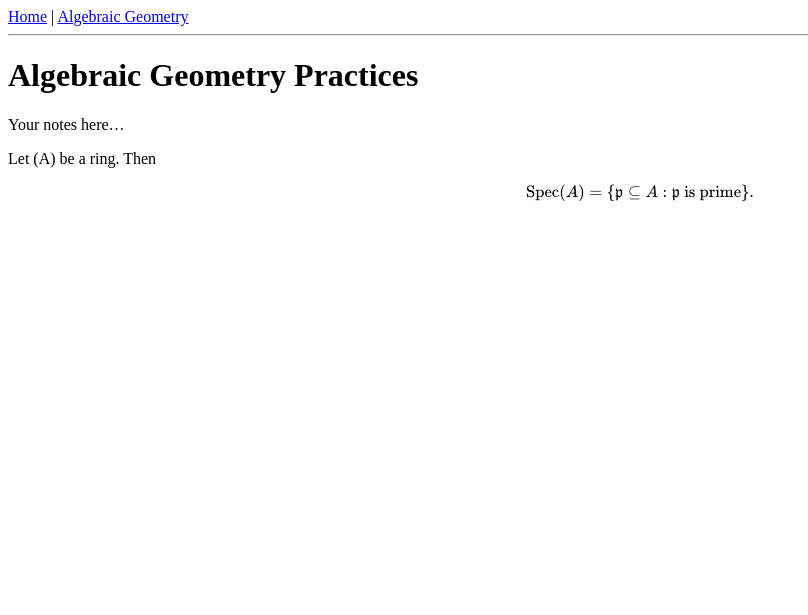
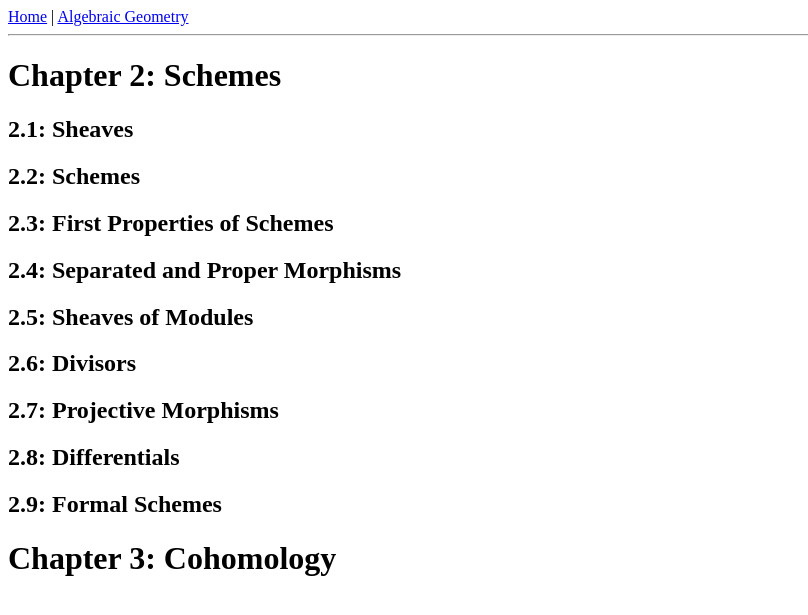
Before and after one commit to justinli1128/jiahaoliAcademicWebsite, a Jekyll site: the page built from AlgGeoPractice.md, in a window 1280 px wide. Shown: the top 615 px of the page, without its empty margins (0-808 px from the left). Built offline with Jekyll 4.4.1, drawn with Linux system fonts in a browser that asks for light colours.

Commit message:
Update AlgGeoPractice.md

```diff
--- a/AlgGeoPractice.md
+++ b/AlgGeoPractice.md
@@ -1,16 +1,17 @@
 ---
 layout: default
-title: Algebraic Geometry Practices
+title: Practices in _Algebraic Geometry_ by R. Hartshorne (updating)
 ---
 
-# Algebraic Geometry Practices
+# Chapter 2: Schemes
+## 2.1: Sheaves
+## 2.2: Schemes
+## 2.3: First Properties of Schemes
+## 2.4: Separated and Proper Morphisms
+## 2.5: Sheaves of Modules
+## 2.6: Divisors
+## 2.7: Projective Morphisms
+## 2.8: Differentials
+## 2.9: Formal Schemes
 
-Your notes here...
-
-Let \(A\) be a ring. Then
-
-$$
-\operatorname{Spec}(A)
-=
-\{\mathfrak p\subseteq A:\mathfrak p\text{ is prime}\}.
-$$
+# Chapter 3: Cohomology
```
